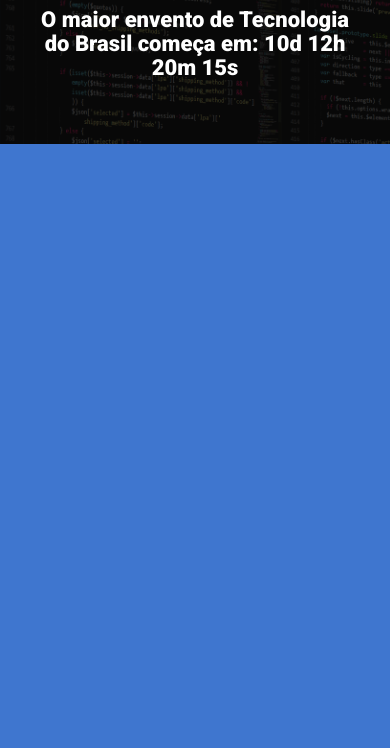
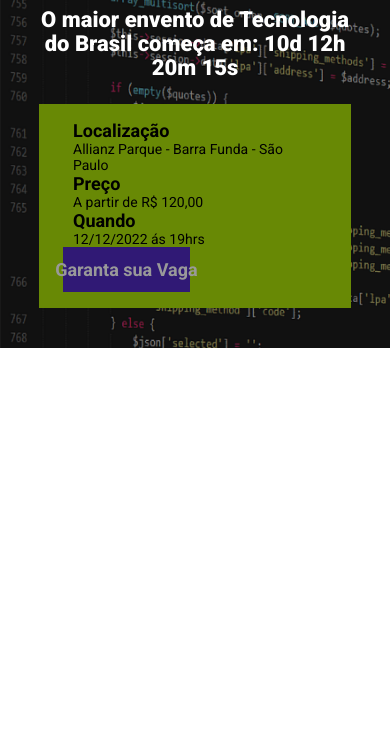
Before and after one commit to Thomaz2010/ebac_techs_talks, a website built with Parcel: page src/index.html in a window 390 px wide. Shown: the part 96-844 px from the top of the page. Built offline with nearby package versions, Linux system fonts and the light colour scheme.

Commit message:
tratamento de resposividade

```diff
--- a/src/index.html
+++ b/src/index.html
@@ -21,6 +21,26 @@
                 O maior envento de Tecnologia do Brasil começa em: 10d 12h 20m 15s
             </p>
         </div>
+        <div class="infos-bar">
+            <ul class="infos-bar__infos">
+                <li class="infos-bar__infos__item">
+                    <b>Localização</b>
+                    Allianz Parque - Barra Funda - São Paulo
+                </li>
+                <li class="infos-bar__infos__item">
+                    <b>Preço</b>
+                    A partir de R$ 120,00
+                </li>
+                <li class="infos-bar__infos__item">
+                    <b>Quando</b>
+                    12/12/2022 ás 19hrs
+                </li>
+            </ul>
+            <a href="#" class="button button--primary">
+                Garanta sua Vaga
+            </a>
+
+        </div>
 
 
     </header>
--- a/src/styles/_hero.scss
+++ b/src/styles/_hero.scss
@@ -18,7 +18,7 @@
         height: 100%;
         background-color: #000;
         content: '';
-        opacity: .7;
+        opacity: .4;
     }
 
     &__text {
--- /dev/null
+++ b/src/styles/components/_buttons.scss
@@ -0,0 +1,26 @@
+.button {
+    padding: 12px;
+    font-size: 18px;
+    font-weight: bold;
+    text-decoration: none;
+    text-align: center;
+    white-space: nowrap;
+    display: inline-block; /* Certifique-se de que o botão seja exibido como um bloco inline */
+
+    &--primary {
+        color: #fff;
+        background-color: #4f2ac3;
+    }
+
+    @media (max-width: 640px) {
+        display: block;
+        width: 100%;
+    }
+
+    @media (max-width: 1024px) {
+        display: flex;
+        width: 48%;
+        align-items: center;
+        justify-content: center;
+    }
+}
--- /dev/null
+++ b/src/styles/components/_infos_bar.scss
@@ -0,0 +1,63 @@
+.infos-bar {
+    padding: 16px 24px;
+    background-color:#ade409;
+    margin-right: 10%;
+    margin-left: 10%;
+    display: flex;
+    justify-content: space-between;
+    align-items: center;
+    flex-wrap: wrap;
+    box-sizing: border-box;
+
+
+
+   &__infos {
+        display: flex;
+        gap: 40px;
+        flex: 1; /* Permitir que o container de informações ocupe o espaço restante */
+        flex-wrap: wrap; /* Permitir que os itens se encaixem em múltiplas linhas */
+
+
+
+     &__item {
+        font-size: 14px;
+        color: #000;
+        flex: 1; /* Permite que cada item ocupe espaço igual */
+        margin: 0 10px; /* Ajusta a margem entre os itens */
+
+
+        }
+
+        b {
+            font-size: 18px;
+             display: block;
+             color: #000;
+
+         }
+   }
+
+   @media(max-width:1024px){
+    &__infos{
+        gap: 16px;
+    }
+   }
+
+   @media (max-width:640px){
+        display: block;
+
+        &__infos {
+            display: block;
+        }
+
+        &__item {
+            margin-bottom: 24px;
+        }
+   }
+
+   @media(max-width:1024px) {
+    &__infos{
+        gap:16px;
+    }
+
+   }
+}
--- a/src/styles/main.scss
+++ b/src/styles/main.scss
@@ -1,4 +1,6 @@
 @use 'hero';
+@use'components/infos_bar';
+@use'components/buttons';
 
 * {
     margin: 0;
@@ -6,27 +8,26 @@
     box-sizing: border-box;
     font-family: Roboto,sans-serif;
     color: #fff;
+    list-style: none;
 }
 
-body {
-    background-color: rgb(63, 118, 207);
-
-}
 
 .container {
     max-width: 960px;
     width: 100%;
     margin: 0 auto;
 
+     // tablet e  telas menores
+
+     @media(max-width:1024px){
+        max: width 90%;
+    }
+
     @media(max-width:640px) {
         max-width: 80%;
 
     }
 
-    // tablet tela menores
 
-    @media(max-width:1024px){
-        max: width 90%;
-    }
 
 }
```
